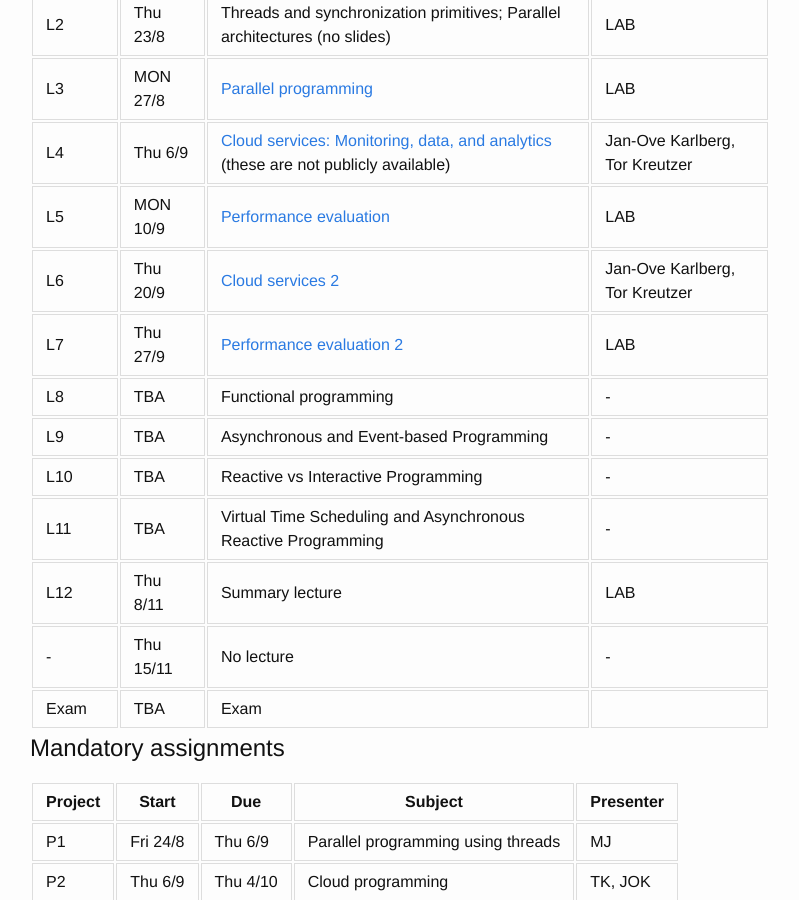
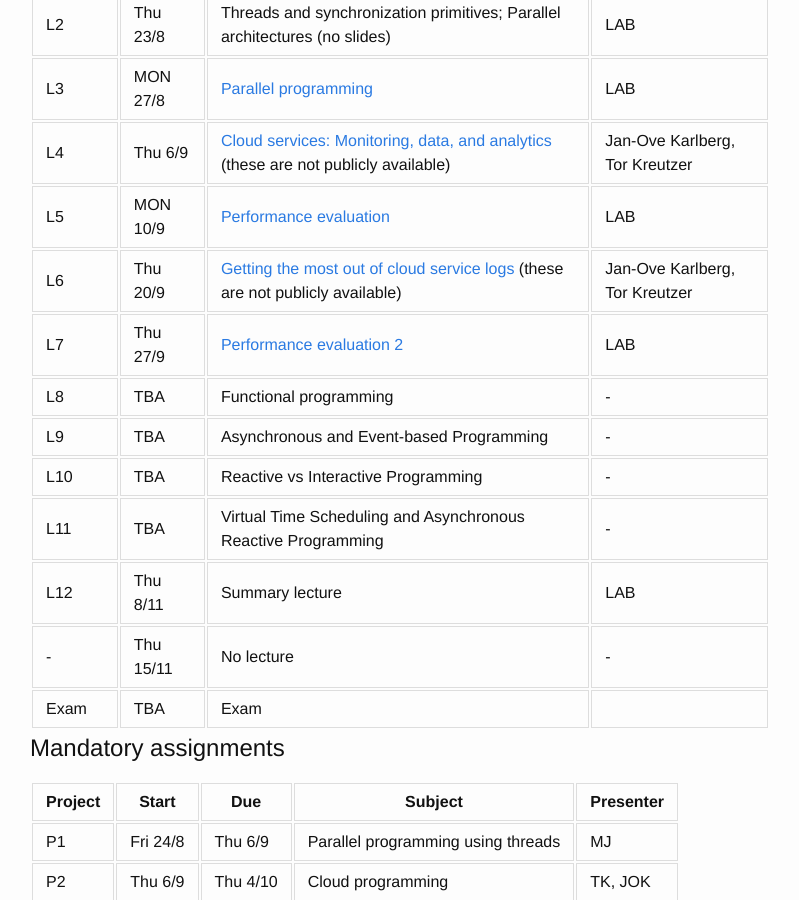
Before and after one commit to uit-inf-2202-f18/uit-inf-2202-f18.github.io, a Jekyll site: the page built from index.md, in a window 1280 px wide and 900 px high, scrolled down 904 px. Shown: the whole window, without its empty margins (240-1039 px from the left). Built offline with Jekyll 4.4.1, drawn with Linux system fonts in a browser that asks for light colours; our own code applies the rules of GitHub Pages for plain Markdown files.

Commit message:
Add link to 2nd cloud lecture slides

```diff
--- a/index.md
+++ b/index.md
@@ -37,7 +37,7 @@ Refer to the lecture and mandatory assignment plan, and e-mails for which room i
 | L3      | MON 27/8  | [Parallel programming](lectures/03-parallel-programs.pptx) | LAB |
 | L4      | Thu 6/9   | [Cloud services: Monitoring, data, and analytics](https://github.com/uit-inf-2202-f18/private-lecture-notes) (these are not publicly available) | Jan-Ove Karlberg, Tor Kreutzer |
 | L5      | MON 10/9  | [Performance evaluation](lectures/05-performance-evaluation.pptx)                  | LAB       |
-| L6      | Thu 20/9  | [Cloud services 2](these are not publicly available) | Jan-Ove Karlberg, Tor Kreutzer |
+| L6      | Thu 20/9  | [Getting the most out of cloud service logs](https://github.com/uit-inf-2202-f18/private-lecture-notes) (these are not publicly available) | Jan-Ove Karlberg, Tor Kreutzer |
 | L7      | Thu 27/9  | [Performance evaluation 2](lectures/07-performance-evaluation2.pptx)                      | LAB       |
 | L8      | TBA       | Functional programming                        | - |
 | L9      | TBA       | Asynchronous and Event-based Programming      | - |
```
